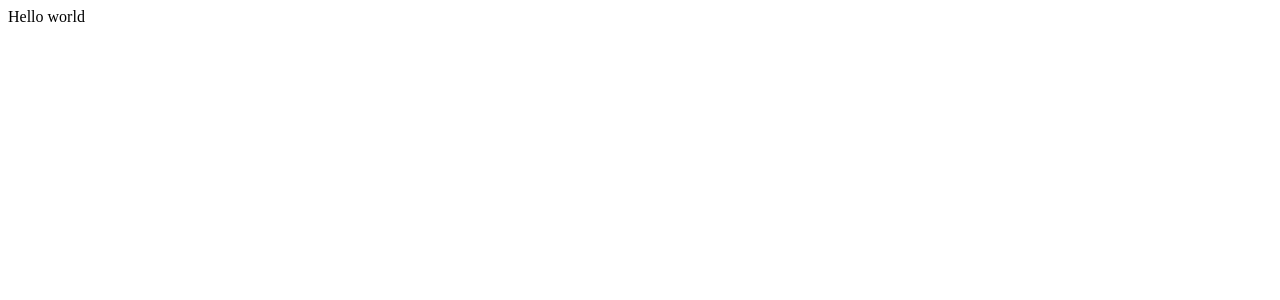
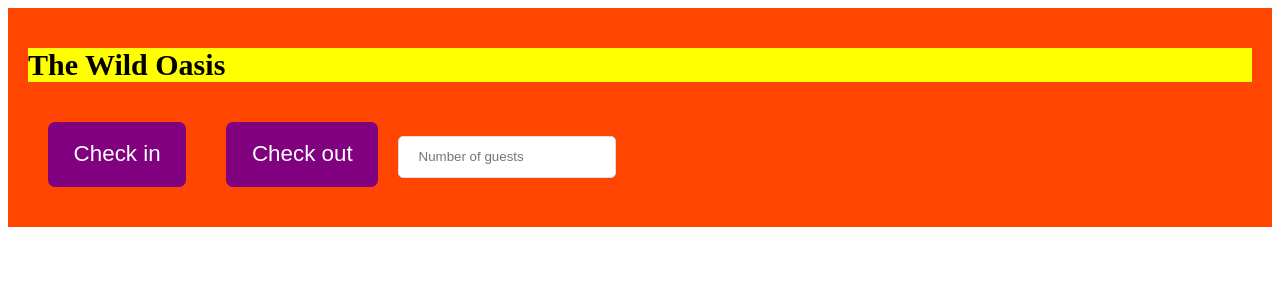
Before and after one commit to stefan5441/the-wild-oasis, a React (Vite) app: page / in a window 1280 px wide. Shown: the top 300 px of the page. Built offline with nearby package versions, Linux system fonts and the light colour scheme.

Commit message:
Adding styled components

```diff
--- a/package.json
+++ b/package.json
@@ -11,7 +11,8 @@
   },
   "dependencies": {
     "react": "^18.2.0",
-    "react-dom": "^18.2.0"
+    "react-dom": "^18.2.0",
+    "styled-components": "^6.1.1"
   },
   "devDependencies": {
     "@types/react": "^18.2.15",
--- a/src/App.jsx
+++ b/src/App.jsx
@@ -1,5 +1,51 @@
+import styled from "styled-components";
+
+const H1 = styled.h1`
+  font-size: 30px;
+  font-weight: 600;
+  background-color: yellow;
+`;
+
+const Button = styled.button`
+  font-size: 1.4rem;
+  padding: 1.2rem 1.6rem;
+  font-weight: 500;
+  border: none;
+  border-radius: 7px;
+  background-color: purple;
+  color: white;
+  margin: 20px;
+  cursor: pointer;
+`;
+
+const Input = styled.input`
+  border: 1px solid #ddd;
+  border-radius: 5px;
+  padding: 0.8rem 1.2rem;
+`;
+
+const StyledApp = styled.div`
+  background-color: orangered;
+  padding: 20px;
+`;
+
 function App() {
-  return <div>Hello world</div>;
+  return (
+    <StyledApp>
+      <H1>The Wild Oasis</H1>
+      <Button onClick={() => alert("penis")}>
+        Check in
+      </Button>
+      <Button onClick={() => alert("penis")}>
+        Check out
+      </Button>
+
+      <Input
+        type="number"
+        placeholder="Number of guests"
+      ></Input>
+    </StyledApp>
+  );
 }
 
 export default App;
```
Also changed, not shown: 1 other file (tests, documents, lock files or other folders).
